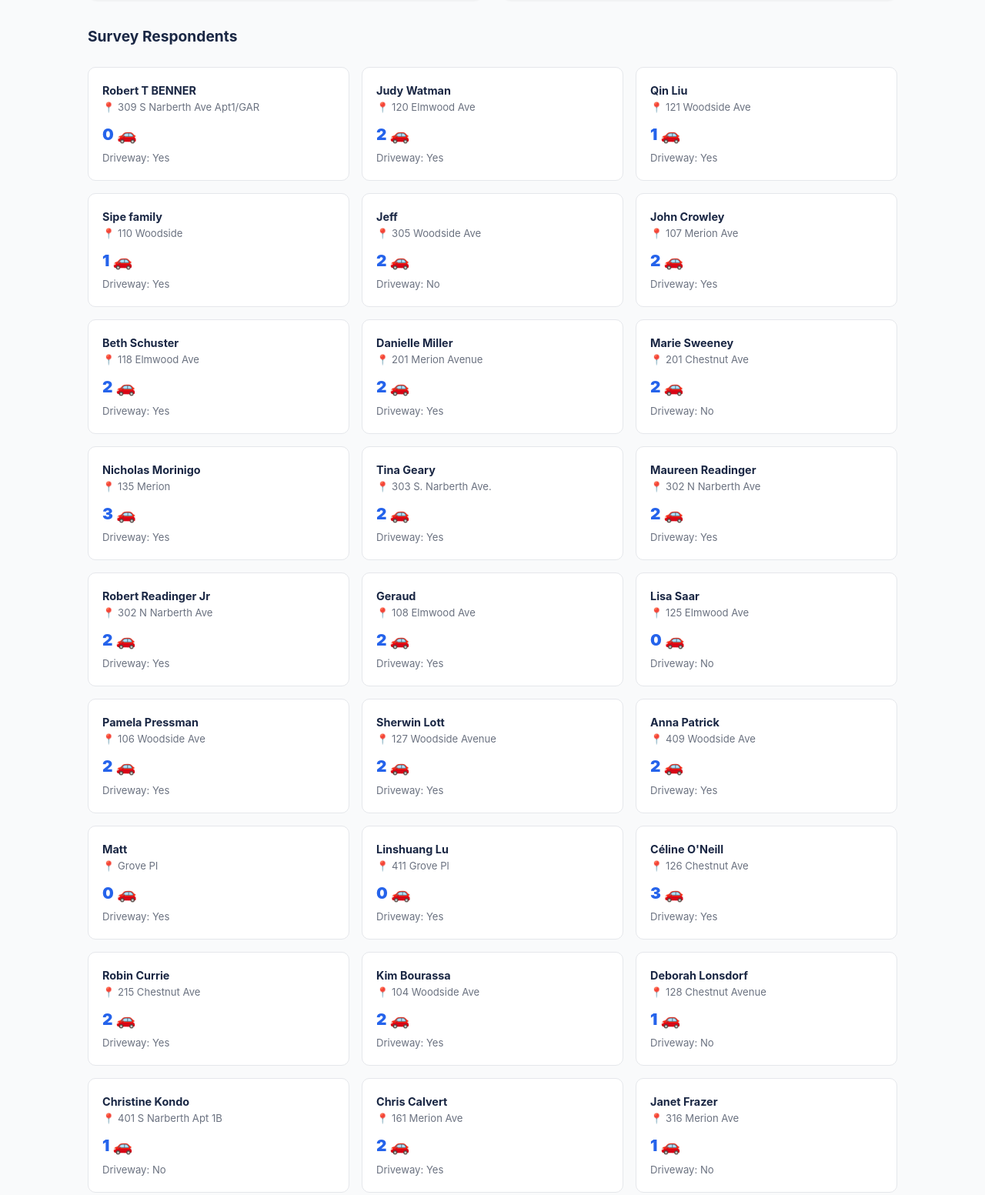
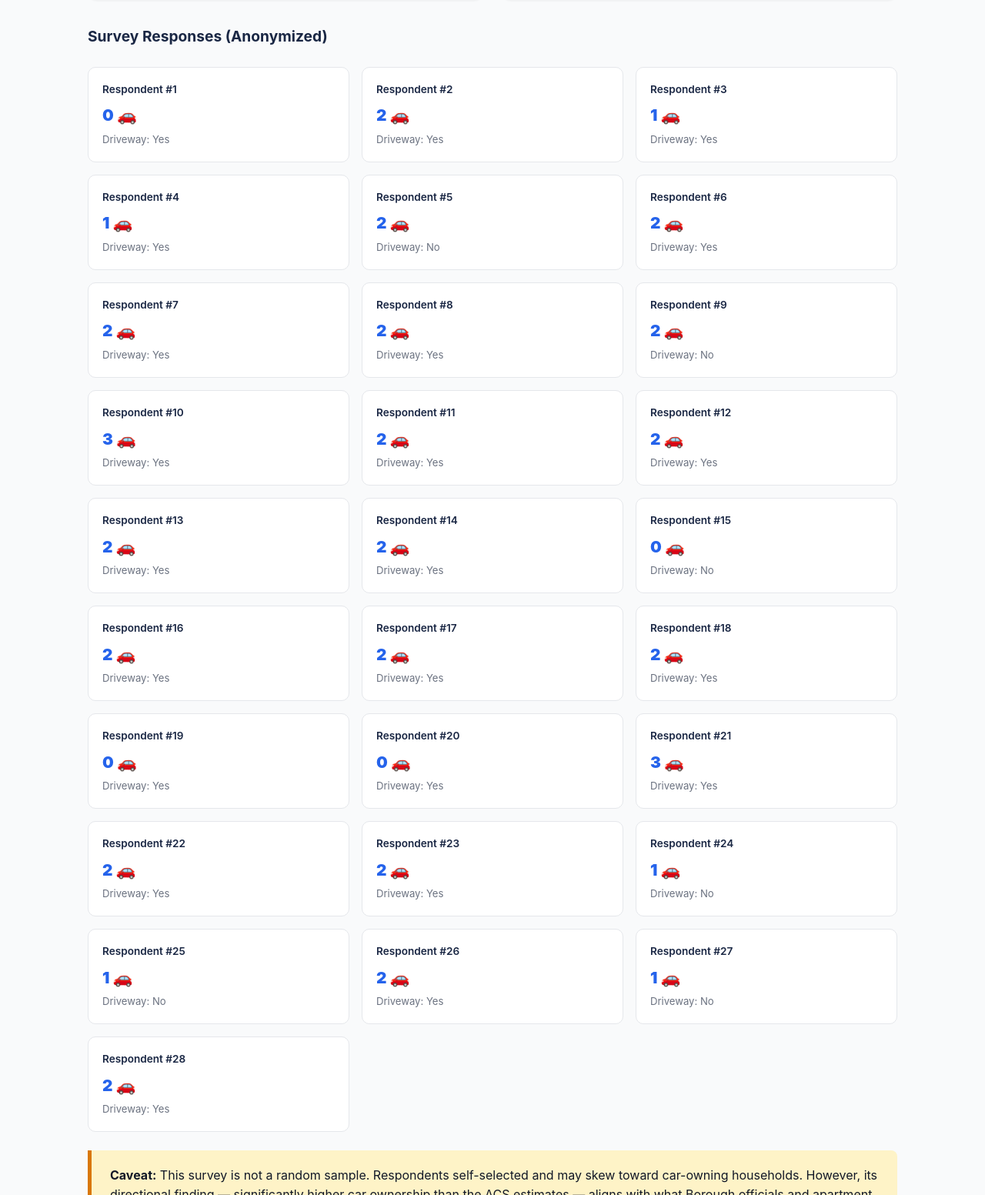
Before and after one commit to mattpatrick11/narberth-parking-analysis, a plain HTML site: page index.html in a window 1280 px wide. Shown: the part 9476-11029 px from the top of the page at 77% size. Drawn offline with nearby package versions, Linux system fonts and the light colour scheme.

Commit message:
Anonymize survey respondents: remove all names and addresses

```diff
--- a/index.html
+++ b/index.html
@@ -314,9 +314,8 @@
       font-size: 0.9rem;
     }
 
-    .survey-card .name { font-weight: 700; color: var(--navy); }
-    .survey-card .address { color: var(--gray); font-size: 0.82rem; margin-bottom: 8px; }
     .survey-card .cars { font-size: 1.3rem; font-weight: 900; color: var(--blue); }
+    .survey-card .respondent-label { font-weight: 600; color: var(--navy); font-size: 0.85rem; margin-bottom: 6px; }
 
     /* SOURCE FOOTER */
     .sources {
@@ -865,7 +864,7 @@
       </div>
     </div>
 
-    <h3>Survey Respondents</h3>
+    <h3>Survey Responses (Anonymized)</h3>
     <div class="survey-grid" id="surveyGrid">
       <!-- filled by JS -->
     </div>
@@ -1245,45 +1244,44 @@
 // ─── DATA ───────────────────────────────────────────────────────────────────
 
 const surveyData = [
-  { name: "Robert T BENNER", address: "309 S Narberth Ave Apt1/GAR", cars: 0, driveway: "Yes" },
-  { name: "Judy Watman", address: "120 Elmwood Ave", cars: 2, driveway: "Yes" },
-  { name: "Qin Liu", address: "121 Woodside Ave", cars: 1, driveway: "Yes" },
-  { name: "Sipe family", address: "110 Woodside", cars: 1, driveway: "Yes" },
-  { name: "Jeff", address: "305 Woodside Ave", cars: 2, driveway: "No" },
-  { name: "John Crowley", address: "107 Merion Ave", cars: 2, driveway: "Yes" },
-  { name: "Beth Schuster", address: "118 Elmwood Ave", cars: 2, driveway: "Yes" },
-  { name: "Danielle Miller", address: "201 Merion Avenue", cars: 2, driveway: "Yes" },
-  { name: "Marie Sweeney", address: "201 Chestnut Ave", cars: 2, driveway: "No" },
-  { name: "Nicholas Morinigo", address: "135 Merion", cars: 3, driveway: "Yes" },
-  { name: "Tina Geary", address: "303 S. Narberth Ave.", cars: 2, driveway: "Yes" },
-  { name: "Maureen Readinger", address: "302 N Narberth Ave", cars: 2, driveway: "Yes" },
-  { name: "Robert Readinger Jr", address: "302 N Narberth Ave", cars: 2, driveway: "Yes" },
-  { name: "Geraud", address: "108 Elmwood Ave", cars: 2, driveway: "Yes" },
-  { name: "Lisa Saar", address: "125 Elmwood Ave", cars: 0, driveway: "No" },
-  { name: "Pamela Pressman", address: "106 Woodside Ave", cars: 2, driveway: "Yes" },
-  { name: "Sherwin Lott", address: "127 Woodside Avenue", cars: 2, driveway: "Yes" },
-  { name: "Anna Patrick", address: "409 Woodside Ave", cars: 2, driveway: "Yes" },
-  { name: "Matt", address: "Grove Pl", cars: 0, driveway: "Yes" },
-  { name: "Linshuang Lu", address: "411 Grove Pl", cars: 0, driveway: "Yes" },
-  { name: "Céline O'Neill", address: "126 Chestnut Ave", cars: 3, driveway: "Yes" },
-  { name: "Robin Currie", address: "215 Chestnut Ave", cars: 2, driveway: "Yes" },
-  { name: "Kim Bourassa", address: "104 Woodside Ave", cars: 2, driveway: "Yes" },
-  { name: "Deborah Lonsdorf", address: "128 Chestnut Avenue", cars: 1, driveway: "No" },
-  { name: "Christine Kondo", address: "401 S Narberth Apt 1B", cars: 1, driveway: "No" },
-  { name: "Chris Calvert", address: "161 Merion Ave", cars: 2, driveway: "Yes" },
-  { name: "Janet Frazer", address: "316 Merion Ave", cars: 1, driveway: "No" },
-  { name: "Bill Garrity", address: "226 N Essex Ave", cars: 2, driveway: "Yes" }
+  { cars: 0, driveway: "Yes" },
+  { cars: 2, driveway: "Yes" },
+  { cars: 1, driveway: "Yes" },
+  { cars: 1, driveway: "Yes" },
+  { cars: 2, driveway: "No" },
+  { cars: 2, driveway: "Yes" },
+  { cars: 2, driveway: "Yes" },
+  { cars: 2, driveway: "Yes" },
+  { cars: 2, driveway: "No" },
+  { cars: 3, driveway: "Yes" },
+  { cars: 2, driveway: "Yes" },
+  { cars: 2, driveway: "Yes" },
+  { cars: 2, driveway: "Yes" },
+  { cars: 2, driveway: "Yes" },
+  { cars: 0, driveway: "No" },
+  { cars: 2, driveway: "Yes" },
+  { cars: 2, driveway: "Yes" },
+  { cars: 2, driveway: "Yes" },
+  { cars: 0, driveway: "Yes" },
+  { cars: 0, driveway: "Yes" },
+  { cars: 3, driveway: "Yes" },
+  { cars: 2, driveway: "Yes" },
+  { cars: 2, driveway: "Yes" },
+  { cars: 1, driveway: "No" },
+  { cars: 1, driveway: "No" },
+  { cars: 2, driveway: "Yes" },
+  { cars: 1, driveway: "No" },
+  { cars: 2, driveway: "Yes" }
 ];
 
 // ─── POPULATE SURVEY CARDS ──────────────────────────────────────────────────
 
 const grid = document.getElementById('surveyGrid');
-surveyData.forEach(r => {
+surveyData.forEach((r, i) => {
   const card = document.createElement('div');
   card.className = 'survey-card';
   card.innerHTML = `
-    <div class="name">${r.name}</div>
-    <div class="address">📍 ${r.address}</div>
+    <div class="respondent-label">Respondent #${i + 1}</div>
     <div class="cars">${r.cars} 🚗</div>
     <div style="font-size:0.82rem; color:var(--gray); margin-top:4px;">Driveway: ${r.driveway}</div>
   `;
```
